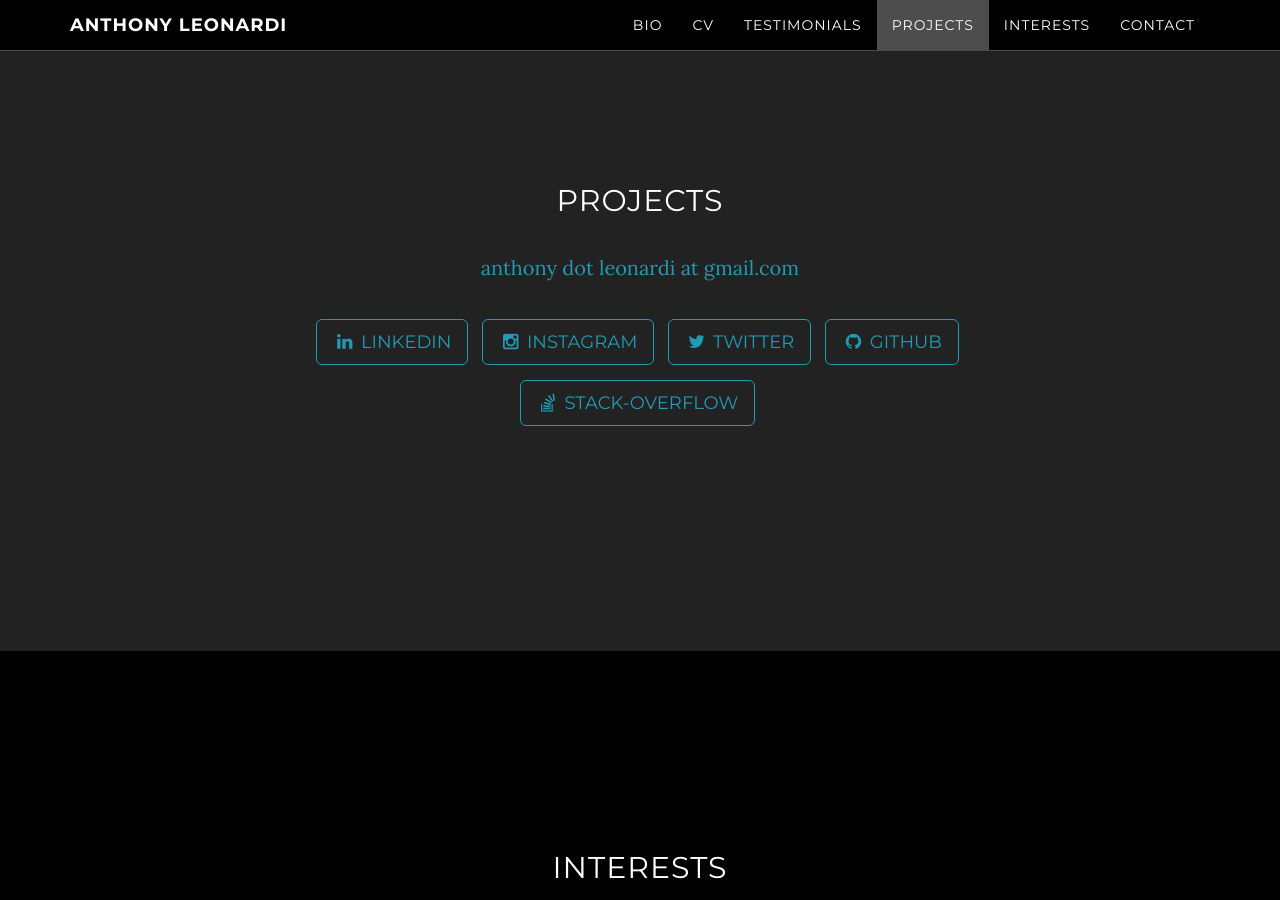
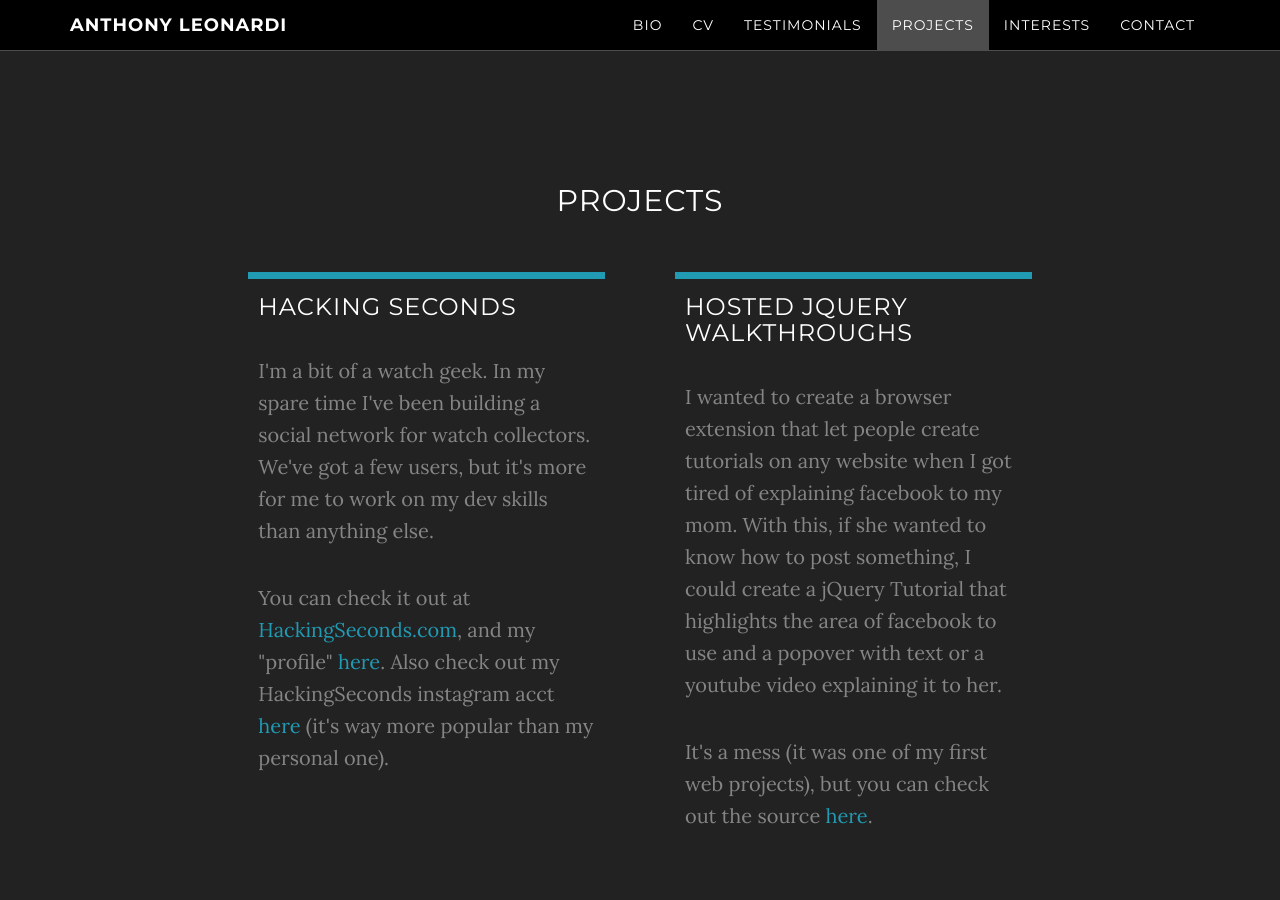
Before and after one commit to AJLeonardi/AJLeonardi, a Jekyll site: the page built from index.html, in a window 1280 px wide and 900 px high, scrolled down 3635 px. Built offline with Jekyll 4.4.1, drawn with Linux system fonts in a browser that asks for light colours.

Commit message:
added content in the projects piece. resolves #3

```diff
--- a/_includes/Projects.html
+++ b/_includes/Projects.html
@@ -1,16 +1,30 @@
 
 <section id="Projects" class="container content-section text-center alt-bkg" style="margin:0px; width: 100%;">
-    <div class="row">
-        <div class="col-lg-8 col-lg-offset-2">
-            <h2>Projects</h2>
-            <p><a href='#Contact'>{{ site.email }}</a></p>
-            <ul class="list-inline banner-social-buttons">
-                {% for network in site.social %}
-                <li>
-                    <a href="{{ network.url }}" class="btn btn-default btn-lg"><i class="fa fa-{{ network.title }} fa-fw"></i> <span class="network-name">{{ network.title }}</span></a>
-                </li>
-                {% endfor %}
-            </ul>
+      <div class="row">
+          <div class="col-lg-2"></div>
+          <!--<div class="col-lg-8 col-lg-offset-2">-->
+          <div class="col-lg-8">
+              <h2>Projects</h2>
+          </div>
+          <div class="col-lg-2">
+          </div>
+      </div>
+      <div class="row">
+        <div class="col-lg-2"></div>
+        <div class="col-lg-4">
+          <div class="horz-element">
+          <h3>Hacking Seconds</h3>
+          <p>I'm a bit of a watch geek. In my spare time I've been building a social network for watch collectors. We've got a few users, but it's more for me to work on my dev skills than anything else.</p>
+          <p>You can check it out at <a target='_blank' href='http://www.hackingseconds.com'>HackingSeconds.com</a>, and my "profile" <a target='_blank' href='http://www.hackingseconds.com/Anthony'>here</a>. Also check out my HackingSeconds instagram acct <a target='_blank' href='https://instagram.com/HackingSeconds'>here</a> (it's way more popular than my personal one).</p>
+          </div>
         </div>
-    </div>
+        <div class="col-lg-4">
+          <div class="horz-element">
+          <h3>Hosted JQuery Walkthroughs</h3>
+          <p>I wanted to create a browser extension that let people create tutorials on any website when I got tired of explaining facebook to my mom. With this, if she wanted to know how to post something, I could create a jQuery Tutorial that highlights the area of facebook to use and a popover with text or a youtube video explaining it to her.</p>
+          <p>It's a mess (it was one of my first web projects), but you can check out the source <a target='_blank' href='https://github.com/AJLeonardi/Tutorial_Platform'>here</a>.</p>
+        </div>
+        </div>
+        <div class="col-lg-2"></div>
+      </div>
 </section>
```
Also changed, not shown: _includes/css/grayscale.css (+19 -0 lines).
